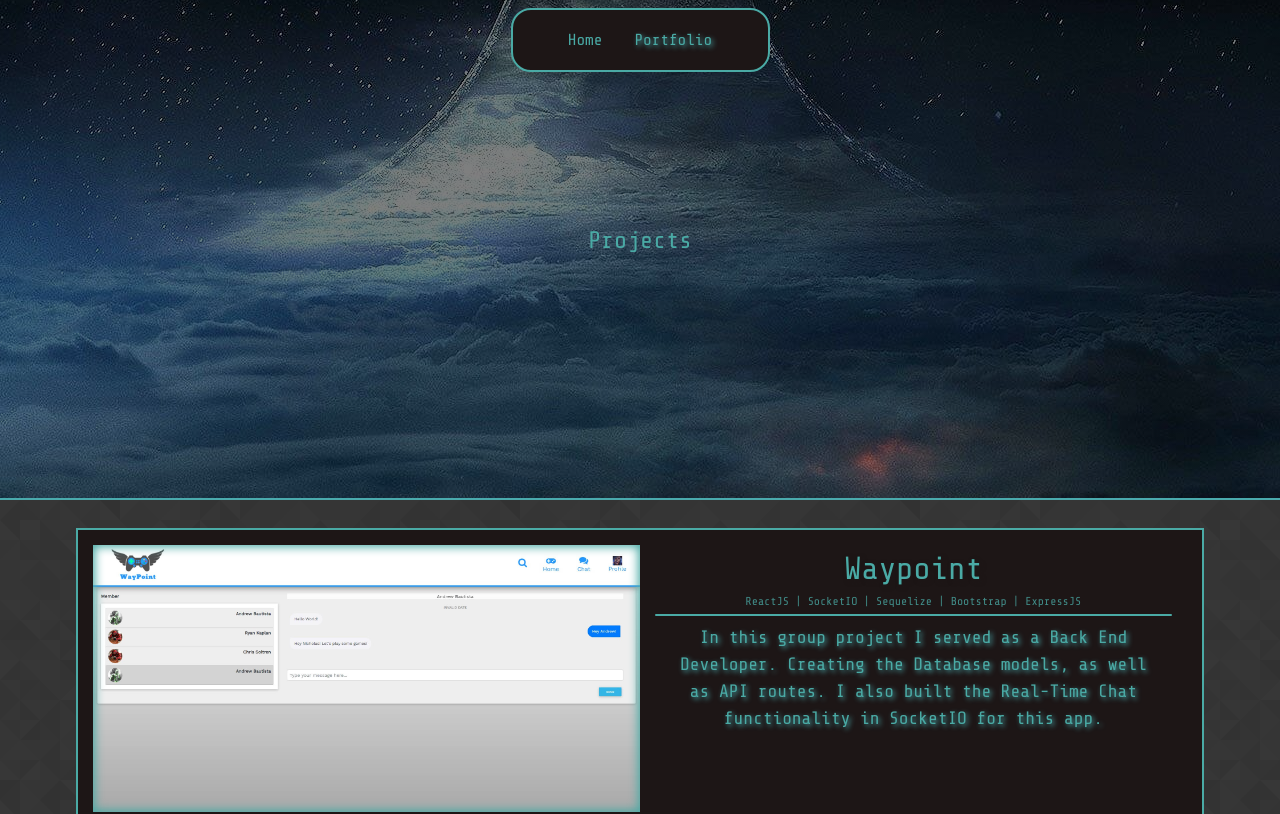
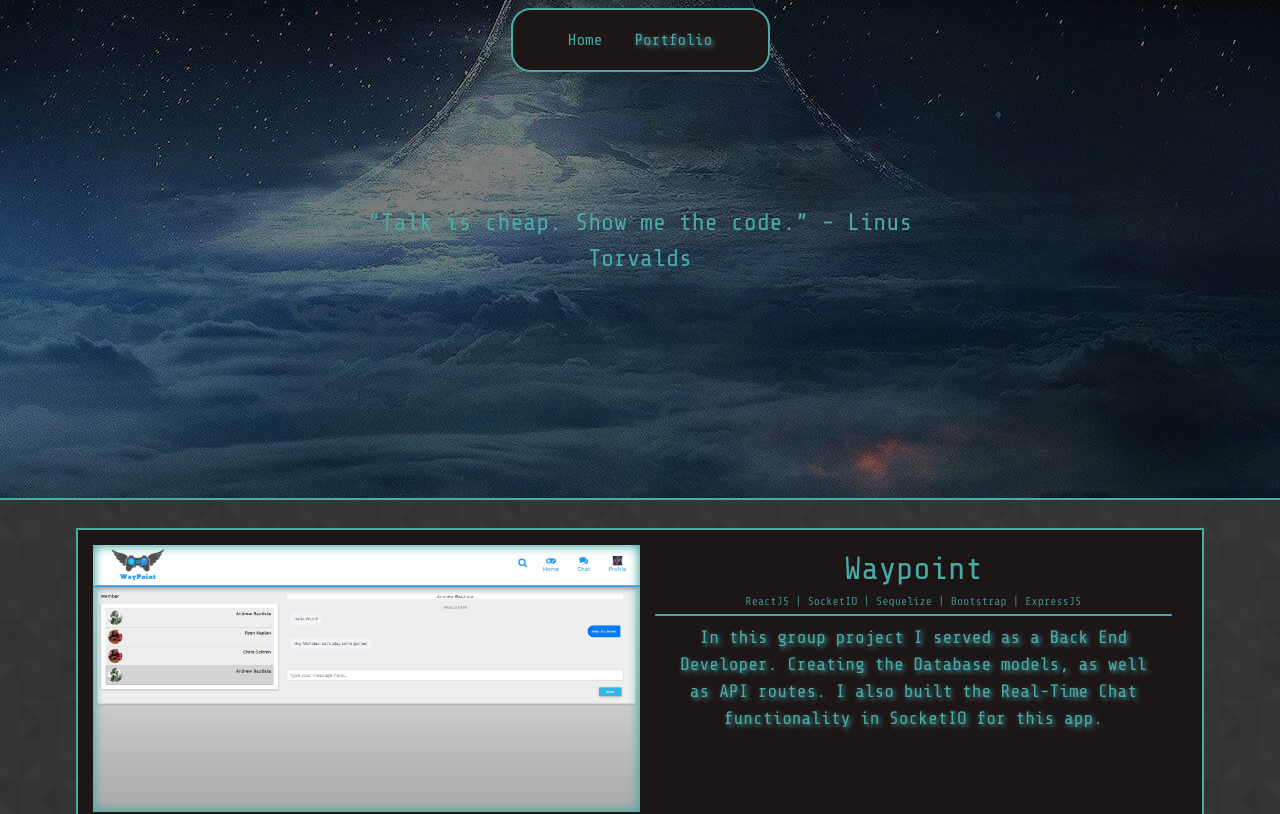
Before and after one commit to KantKontrol/React-Portfolio, a React (Create React App) app: page /portfolio in a window 1280 px wide. Shown: the top 814 px of the page. Built offline with nearby package versions, Linux system fonts and the light colour scheme.

Commit message:
transfered hero image component to class component instead of using a function component with useEffect

```diff
--- a/package.json
+++ b/package.json
@@ -9,7 +9,6 @@
     "mdbreact": "^4.27.0",
     "react": "^16.13.1",
     "react-dom": "^16.13.1",
-    "react-reveal": "^1.2.2",
     "react-router-dom": "^5.2.0",
     "react-scripts": "3.4.1",
     "shortid": "^2.2.15"
--- a/public/index.html
+++ b/public/index.html
@@ -13,11 +13,11 @@
     <meta property="og:type" content="portfolio"/>
 
     <!-- Bootstrap -->
-    <link rel="stylesheet" href="https://stackpath.bootstrapcdn.com/bootstrap/4.4.1/css/bootstrap.min.css" integrity="sha384-Vkoo8x4CGsO3+Hhxv8T/Q5PaXtkKtu6ug5TOeNV6gBiFeWPGFN9MuhOf23Q9Ifjh" crossorigin="anonymous">
-    <link href='https://fonts.googleapis.com/css?family=Righteous' rel='stylesheet' type='text/css'>
+    <link rel="stylesheet preload" as="style" href="https://stackpath.bootstrapcdn.com/bootstrap/4.4.1/css/bootstrap.min.css" integrity="sha384-Vkoo8x4CGsO3+Hhxv8T/Q5PaXtkKtu6ug5TOeNV6gBiFeWPGFN9MuhOf23Q9Ifjh" crossorigin="anonymous">
+    <link href='https://fonts.googleapis.com/css?family=Righteous' rel='stylesheet preload' as="style" type='text/css'>
 
-    <link href="https://fonts.googleapis.com/css2?family=Share+Tech+Mono&display=swap" rel="stylesheet">
-    <script src="https://kit.fontawesome.com/06a9aadacc.js" crossorigin="anonymous" SameSite="none"></script>
+    <link href="https://fonts.googleapis.com/css2?family=Share+Tech+Mono&display=swap" rel="stylesheet preload" as="style">
+    <script src="https://kit.fontawesome.com/06a9aadacc.js" crossorigin="anonymous" rel="noopener preload" as="script"></script>
     <title>Create</title>
   </head>
   <body>
--- a/src/components/ContactDisplay/index.js
+++ b/src/components/ContactDisplay/index.js
@@ -4,7 +4,7 @@ import "./index.css";
 export default function ContactDisplay(props){
 
 
-    let { src, text, href } = props;
+    let { src, href } = props;
 
 
     return (
--- a/src/components/Footer/index.js
+++ b/src/components/Footer/index.js
@@ -10,7 +10,7 @@ function Footer(){
                     Created By Nicholas DeRissio
                 </div>
                 <Contactbar />
-                <a href="https://www.codewars.com/users/KantKontrol"><img src="https://www.codewars.com/users/KantKontrol/badges/small" /></a>
+                <a href="https://www.codewars.com/users/KantKontrol"><img src="https://www.codewars.com/users/KantKontrol/badges/small" alt="codewars" rel="noopener" /></a>
             </div>
         </footer>
     );
--- a/src/components/HeroImage/index.js
+++ b/src/components/HeroImage/index.js
@@ -1,12 +1,6 @@
-import React, { useState, useEffect } from "react";
+import React from "react";
 import HeroText from "../HeroText";
 import "./index.css";
-
-function HeroImage(props) {
-
-    let [title, setTitle] = useState("");
-    let [anim, setAnim] = useState(true);
-    let currentIteration = 1;
 
 const preSetQuotes = [
     "“Talk is cheap. Show me the code.” - Linus Torvalds",
@@ -16,30 +10,19 @@ function HeroImage(props) {
     "“Make it work, make it right, make it fast.” – Kent Beck"
 ];
 
-    useEffect(() => {
-        let mounted = true;
 
+class HeroImage extends React.Component {
 
-        if(mounted){
-            if(props.randomQuote ){ //if the random quote prop was set to true
-                if(props.quotes){ //if they passed in an array of quotes to use
-                    setTitle(props.quotes[0]);
-                }
-                else { //otherwise grab a preset one
-                    setTitle(preSetQuotes[0]);
+    constructor(props) {
+        super(props);
+
+        this.state = {
+            title: preSetQuotes[0]
         }
     }
 
-            if(anim && props.animate){
-                iterateText();
-                setAnim(false);
-            }
-        }
 
-        return () => mounted = false;
-    }, [])
-
-    function iterateText(){
+ iterateText = (currentIteration) => {
         setInterval(() => {
 
             let newTitle = "";
@@ -49,7 +32,7 @@ function HeroImage(props) {
             }
 
             newTitle = preSetQuotes[currentIteration];
-            setTitle(newTitle);
+            this.setState({ title: newTitle });
 
 
             currentIteration+=1;
@@ -57,13 +40,22 @@ function HeroImage(props) {
     }
 
 
+    componentDidMount(){
+        if(this.props.animate){
+            this.iterateText(1);
+        }
+    }
+
+
+    render(){
         return (
-        <div className="hero-image" style={{ backgroundImage: `linear-gradient(rgba(0, 0, 0, 0.5), rgba(0, 0, 0, 0.5)), url(${props.image})` }}>
+            <div className="hero-image" style={{ backgroundImage: `linear-gradient(rgba(0, 0, 0, 0.5), rgba(0, 0, 0, 0.5)), url(${this.props.image})` }}>
                 <div className="hero-text">
-                {props.randomQuote ? <HeroText text={title} iterateText={iterateText}/> : console.log("QuoteNotAdded")}
+                    {this.props.randomQuote ? <HeroText text={this.state.title} /> : console.log("QuoteNotAdded")}
                 </div>
             </div>
         );
     }
+}
 
 export default HeroImage;
--- a/src/components/Home/index.js
+++ b/src/components/Home/index.js
@@ -4,7 +4,6 @@ import HeroImage from "../HeroImage";
 import BorderedContainer from "../BorderedContainer";
 import BorderedImage from "../BorderedImage";
 import TextBox from "../TextBox";
-import Fade from "react-reveal/Fade";
 import HeaderText from "../HeaderText";
 import SkillsPane from "../SkillsPane";
 
@@ -41,12 +40,8 @@ function Home() {
                             <BorderedImage src="./images/mich.jpg" alt="picture of me" col={3}></BorderedImage>
 
                             <BorderedContainer col={8}>
-
-                                <Fade bottom>
                                     <TextBox text={text} />
                                     <TextBox text={text2} />
-                                </Fade>
-
                             </BorderedContainer>
                         </div>
                     </div>
--- a/src/components/Portfolio/index.js
+++ b/src/components/Portfolio/index.js
@@ -2,7 +2,6 @@ import React from "react";
 import ContentArea from "../ContentArea";
 import HeroImage from "../HeroImage";
 import ProjectJumbotron from "../ProjectJumbotron";
-import Fade from "react-reveal/Fade";
 
 
 function Portfolio() {
@@ -68,7 +67,7 @@ function Portfolio() {
             <ContentArea>
                 <div className="row" style={{margin: 10 + "px"}}>
                         {projects.map(e => {
-                            return <Fade bottom><ProjectJumbotron key={e.title} src={e.src} title={e.title} techUsed={e.techUsed} desc={e.desc} github={e.github} deployed={e.deployed}/></Fade>
+                            return <ProjectJumbotron key={e.title} src={e.src} title={e.title} techUsed={e.techUsed} desc={e.desc} github={e.github} deployed={e.deployed}/>
                         })}
                 </div>
             </ContentArea>
```
Also changed, not shown: 1 other file (tests, documents, lock files or other folders). Lines whose indentation alone changed are shown as unchanged.
